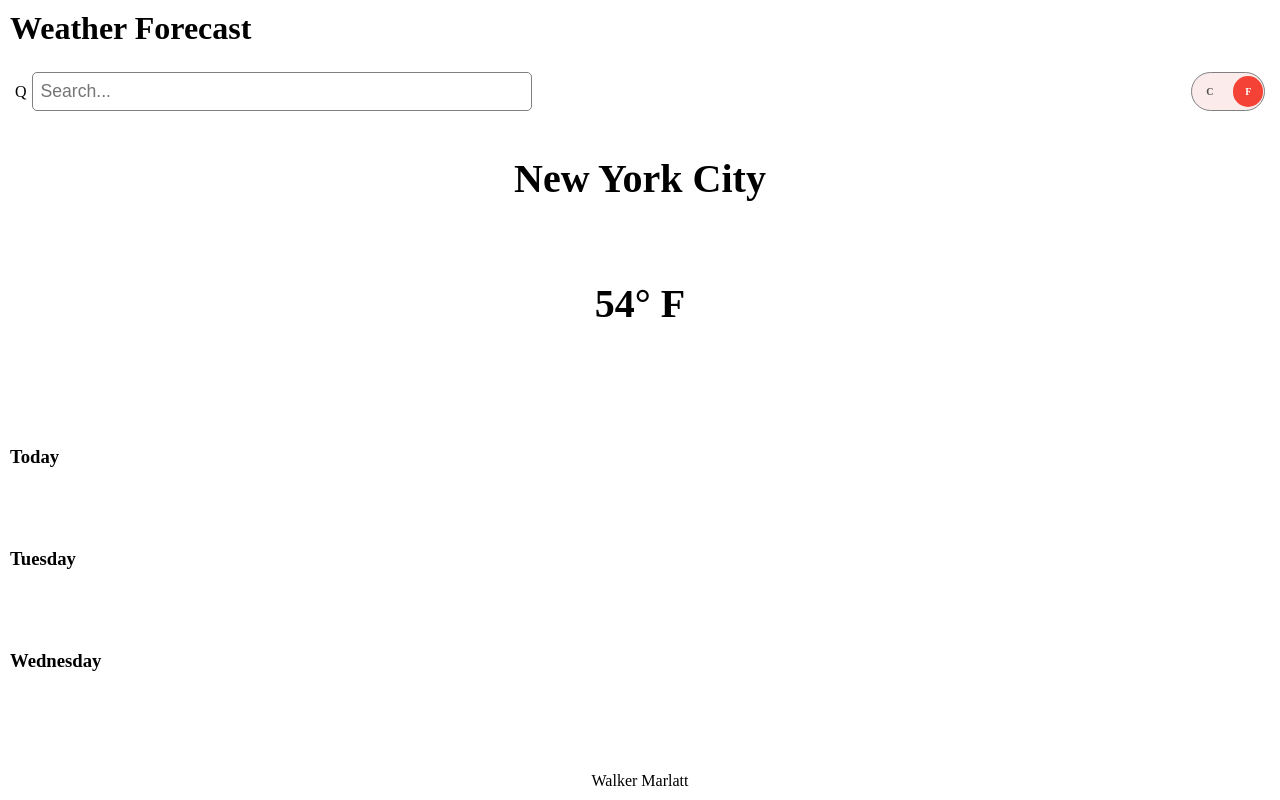
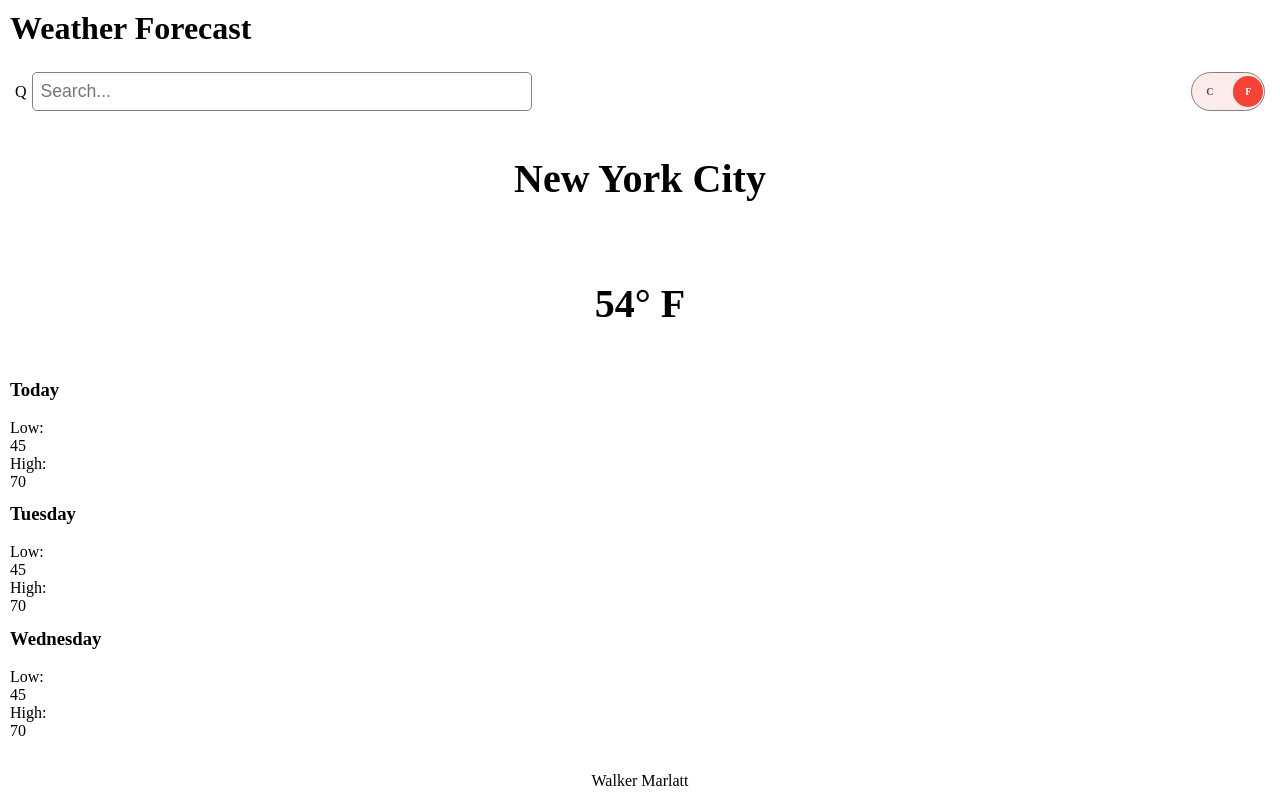
Before and after one commit to marlatte/weather-app, a plain HTML site: page index.html in a window 1280 px wide. Drawn offline with Linux system fonts and the light colour scheme; no server answers.

Commit message:
Add daily html structure

```diff
--- a/index.html
+++ b/index.html
@@ -41,16 +41,46 @@
 			</section>
 			<section class="forecast">
 				<div class="day-0">
-					<h3 class="day-0-title">Today</h3>
-					<div class="day-0-info"></div>
+					<h3 class="title">Today</h3>
+					<div class="info">
+						<img src="" alt="" class="icon">
+						<div class="daily-low">
+							<p>Low:</p>
+							<p class="num">45</p>
+						</div>
+						<div class="daily-high">
+							<p>High:</p>
+							<p class="num">70</p>
+						</div>
+					</div>
 				</div>
 				<div class="day-1">
-					<h3 class="day-1-title">Tuesday</h3>
-					<div class="day-1-info"></div>
+					<h3 class="title">Tuesday</h3>
+					<div class="info">
+						<img src="" alt="" class="icon">
+						<div class="daily-low">
+							<p>Low:</p>
+							<p class="num">45</p>
+						</div>
+						<div class="daily-high">
+							<p>High:</p>
+							<p class="num">70</p>
+						</div>
+					</div>
 				</div>
 				<div class="day-2">
-					<h3 class="day-2-title">Wednesday</h3>
-					<div class="day-2-info"></div>
+					<h3 class="title">Wednesday</h3>
+					<div class="info">
+						<img src="" alt="" class="icon">
+						<div class="daily-low">
+							<p>Low:</p>
+							<p class="num">45</p>
+						</div>
+						<div class="daily-high">
+							<p>High:</p>
+							<p class="num">70</p>
+						</div>
+					</div>
 				</div>
 			</section>
 		</main>
```
Also changed, not shown: index.bundle.js (+5 -3 lines).
